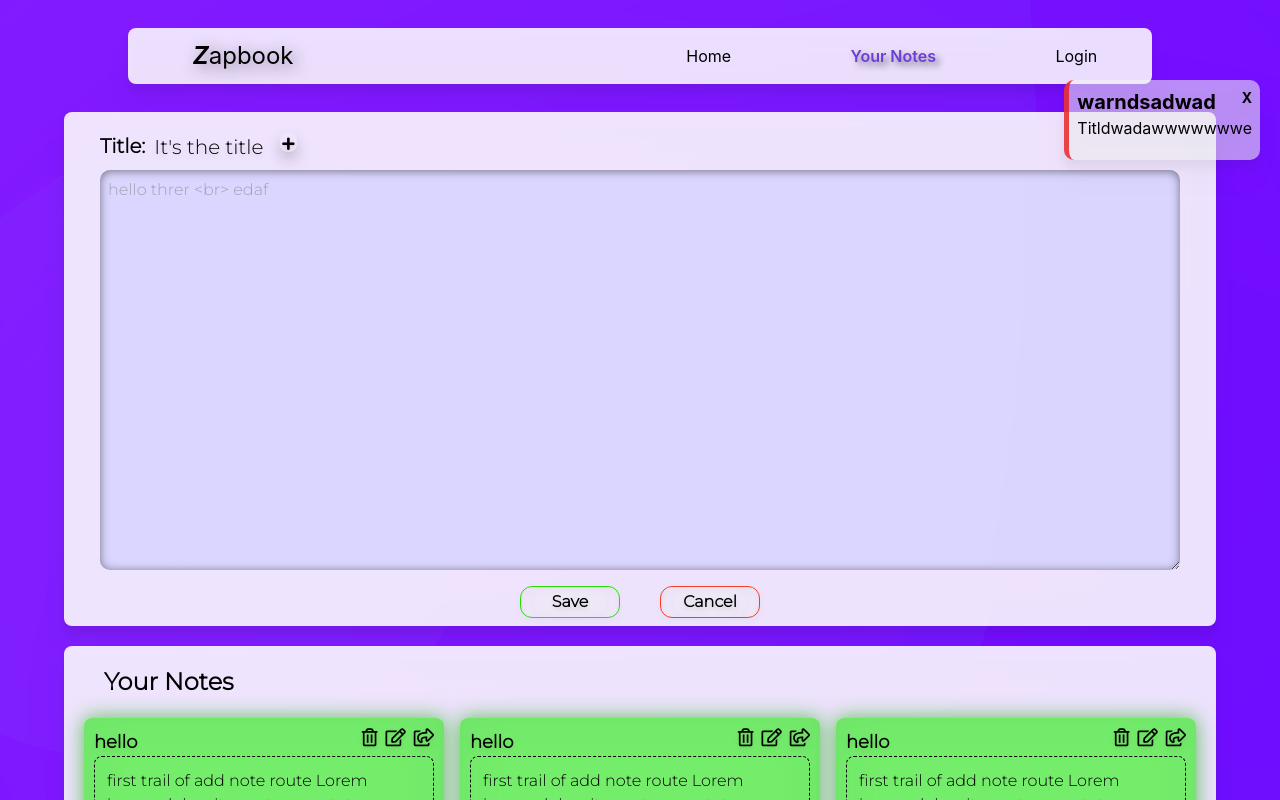
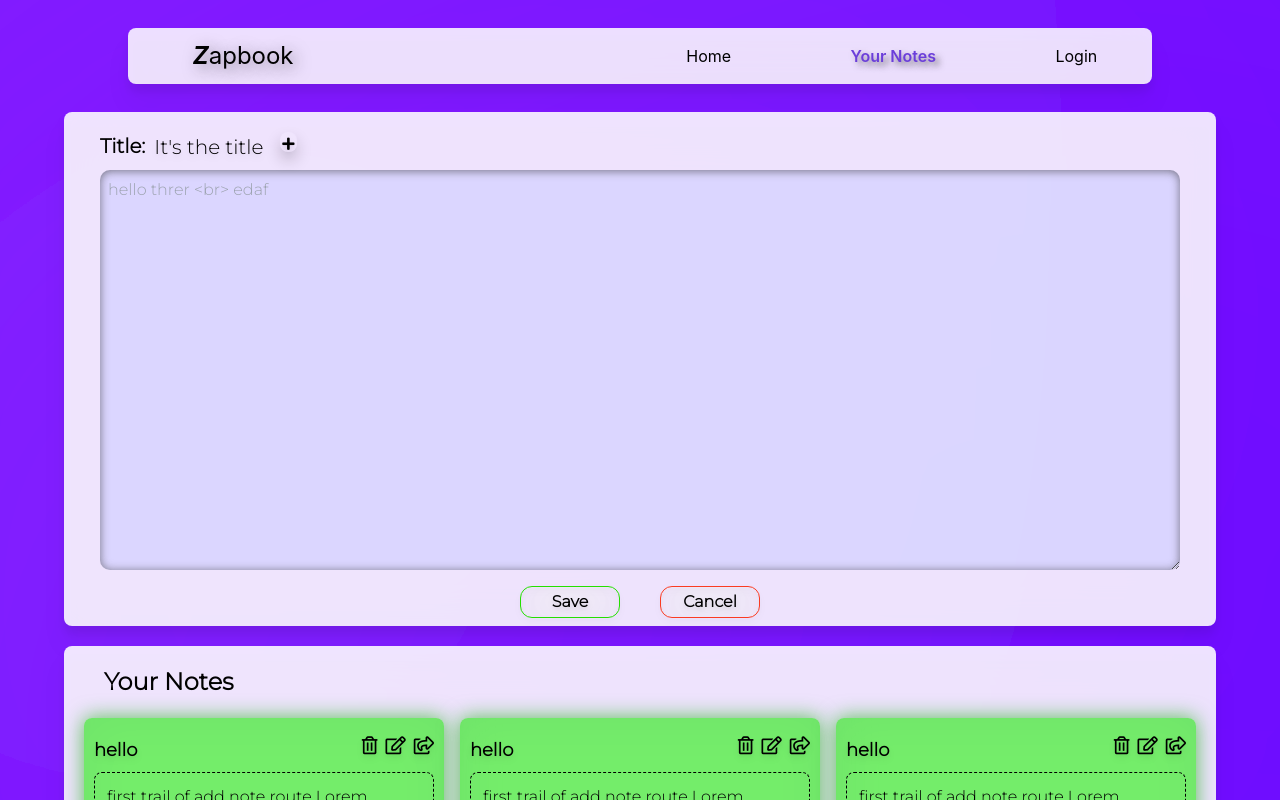
Before and after one commit to yadav-rohit/zapbook-frontend, a React (Create React App) app in the folder zapbook/: page /Viewpage in a window 1280 px wide. Shown: the top 800 px of the page. Built offline with nearby package versions, Linux system fonts and the light colour scheme.

Commit message:
edit and delete banner

```diff
--- a/zapbook/src/components/Confirmation.js
+++ b/zapbook/src/components/Confirmation.js
@@ -1,15 +1,16 @@
-import React from 'react';
+import React , {useState} from 'react';
 //? its css is written in listview css
 import '../listview.css';
 
-function Confirmation() {
+function Confirmation(props) {
   return <>
-  <div className="cf_body drop-shadow-xl p-2">
+{/* vss sets the visibilty of the banners */}
+  <div id="cf_body" className={`cf_body drop-shadow-xl p-2 ${props.visible}`}>
     <div className="flex flex-row justify-between">
-    <label className='text-xl font-bold'>warndsadwad</label>
-    <div className="text-sm font-bold" >X</div>
+    <label className={`text-xl font-bold mr-0 ${props.title}`}><i class="fas fa-exclamation-triangle"></i> {props.title}</label>
+    <div className="text-sm font-bold"  >X</div>
     </div>
-    <p>Titldwadawwwwwwwe</p>
+    <p>{props.content}</p>
     </div>
   </>;
 }
--- a/zapbook/src/components/Listview.js
+++ b/zapbook/src/components/Listview.js
@@ -27,7 +27,6 @@ const Listview = (props) => {
         <p className='font-bold text-2xl pb-5 pl-5'> Your Notes </p>
        <div className="lists grid grid-row lg:grid-cols-3 gap-4 ">
          {notes.map((note)=>
-
      <Note title={note.title} description={note.description} key={note.id} tag={note.tag}/>
          )}
          </div>
--- a/zapbook/src/components/Note.js
+++ b/zapbook/src/components/Note.js
@@ -1,18 +1,24 @@
-import React from 'react';
+import React, { useState } from 'react';
 import '../listview.css';
+import Confirmation from './Confirmation';
 import Viewpage from './Viewpage';
 
 function Note(props) {
-    // let {title , description}= props;
-    // const editor = () => {
-    //   alert('hello world');
-    //   return <Viewpage/>
-    // }
+  let [vss , setVisibility ]= useState('hidden');
+   const banners = () => {
+     vss==='hidden'?setVisibility('block'):setVisibility('hidden');
+      setTimeout( function() {setVisibility('hidden')} , 5000);
+   }
+   const [cont_edititability ,setedittable] = useState("false");
+   const edit =() =>{
+     const cont_edititability = "true";
+     setedittable('true');
+   }
   return (<>
-
+    <Confirmation  visible={vss} title="Warning" content={`${props.title} have been deleted!`}/>
    <div className={`note flex flex-col  backdrop-blur-xl rounded-lg ${props.tag}`} >
-       <div className="titles flex content-center justify-between drop-shadow-md text-lg font-bold">{props.title} <div className="choices flex"> <i className="far fa-trash-alt pr-2"></i><i className="far fa-edit pr-2"></i><i className="far fa-share-square"></i></div></div>
-       <p className="descriptions rounded-lg p-3">{props.description} Lorem ipsum dolor sit amet consectetur adipisicing elit. Dolorum rem ipsam provident minus natus nihil commodi deserunt dicta sit vel voluptas qui non culpa expedita velit, fuga ad magnam ratione rerum. Accusamus, numquam! Delectus! </p>
+       <div className="titles flex content-center justify-between drop-shadow-md text-lg font-bold my-2"><p contentEditable={cont_edititability}>{props.title} </p><div className="choices flex"> <i className="far fa-trash-alt pr-2" onClick={() => banners("Warn")}></i><i className="far fa-edit pr-2" onClick={edit}></i><i className="far fa-share-square"></i></div></div>
+       <p className="descriptions rounded-lg p-3 " contentEditable={cont_edititability}>{props.description} Lorem ipsum dolor sit amet consectetur adipisicing elit. Dolorum rem ipsam provident minus natus nihil commodi deserunt dicta sit vel voluptas qui non culpa expedita velit, fuga ad magnam ratione rerum. Accusamus, numquam! Delectus! </p>
    </div>
   </>)
 }
--- a/zapbook/src/components/Viewpage.js
+++ b/zapbook/src/components/Viewpage.js
@@ -17,7 +17,7 @@ function Viewpage(props) {
     }
   }
   return (<>
-  <Confirmation/>
+
   <section className="main flex flex-col content-center justify-center ">
      <div className="area home_info flex-row self-center justify-center drop-shadow-xl backdrop-blur-xl rounded-lg p-5 pb-0 ">
          <div className="menubar text-xl flex  lg:flex-row">
--- a/zapbook/src/listview.css
+++ b/zapbook/src/listview.css
@@ -1,6 +1,8 @@
 .note{
     background-color: #6b3eda;
     padding: 10px;
+    max-height: 300px;
+    overflow:auto;
 }
 .fa-trash-alt:hover{
   color:rgb(250, 60, 34);
@@ -30,8 +32,8 @@
 }
 /* !confirmation badge css */
 .cf_body{
-    position: absolute;
-    background-color: rgba(245, 245, 245, 0.548);
+    position:absolute;
+    background-color: rgba(245, 245, 245, 0.863);
     margin-right: 20px;
     border-radius: 10px;
     top: 80px;
```
